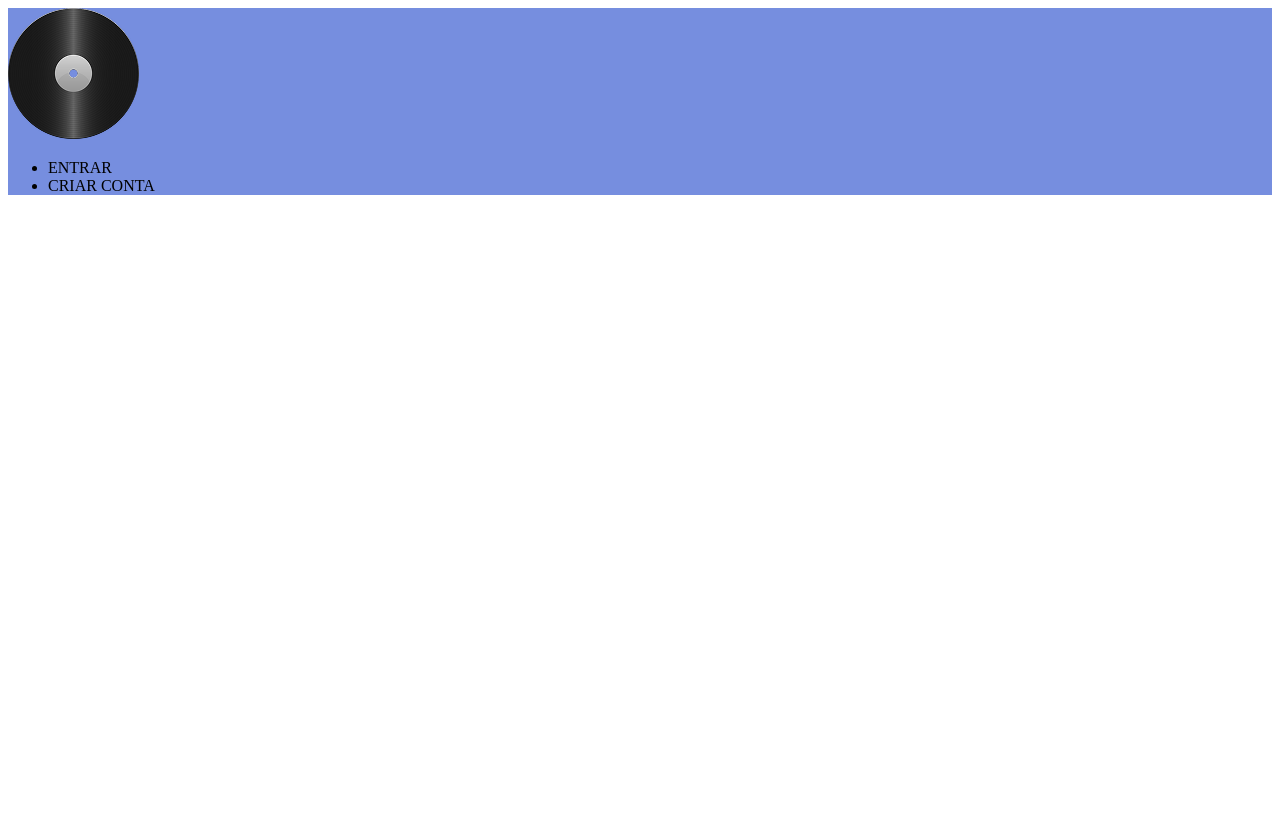
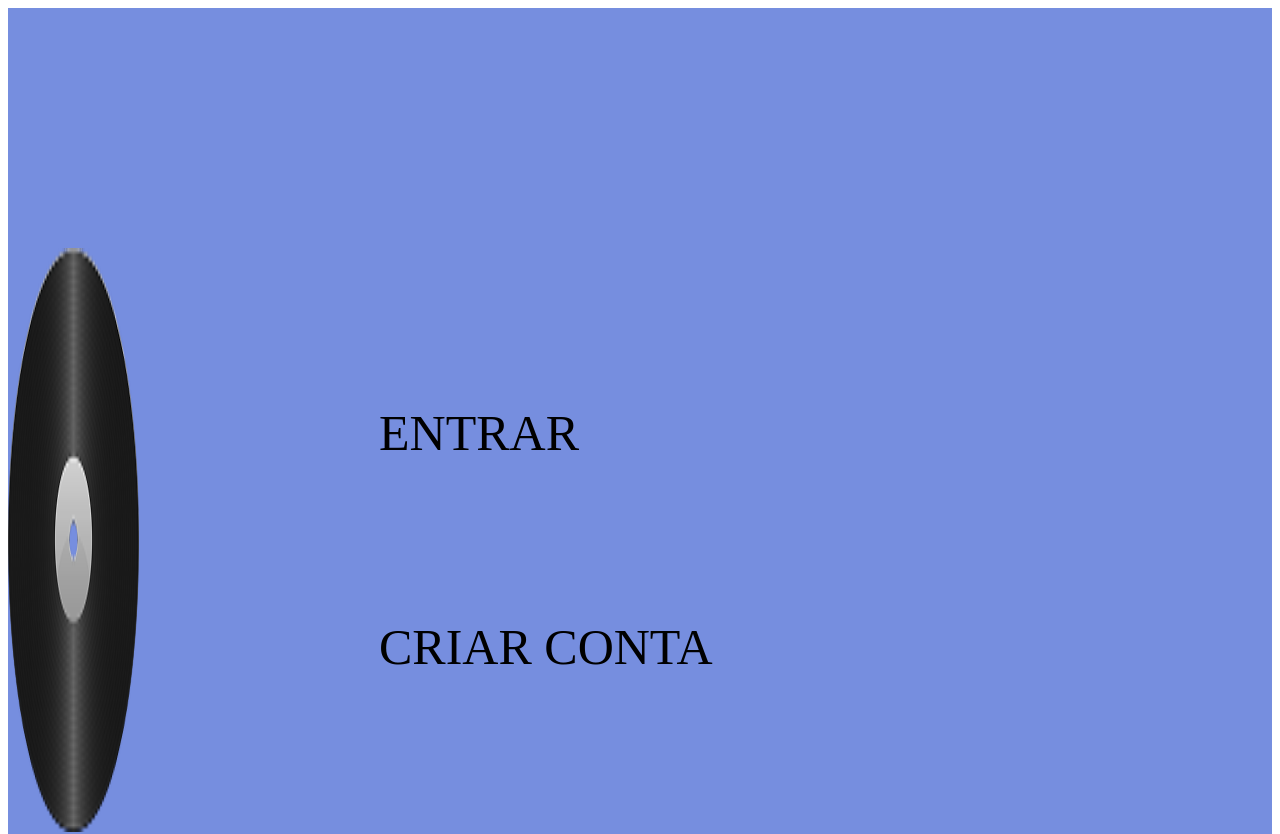
Before and after one commit to amandaheinzen/MysticDiscos, a plain HTML site: page index.html in a window 1280 px wide. Shown: the top 834 px of the page. Before the commit the page ends 800 px from the top, so only its background shows below. Drawn offline with Linux system fonts and the light colour scheme.

Commit message:
Add files via upload

```diff
--- a/index.html
+++ b/index.html
@@ -9,9 +9,9 @@
 <body>
     <header class="cabecalho">
         <img class="cabecalhoImagem" src="img/image (cópia 2).png" alt="disco da logo">
-        <ul>
-            <li>ENTRAR</li>
-            <li>CRIAR CONTA</li>
+        <ul class="cabecalhoListaItem">
+            <li class="cabecalhoListaItem">ENTRAR</li>
+            <li class="cabecalhoListaItem">CRIAR CONTA</li>
         </ul>
     </header>
 </body>
--- a/style.css
+++ b/style.css
@@ -1,4 +1,14 @@
 .cabecalho{
     background-color: rgb(118, 142, 223);
     color:rgb(0, 0, 0);
+    display: flex;
+    justify-content: space-around;
+    padding: 240px 0;
+    font-size: 50px;
 }
+.cabecalhoListaItem{
+display:inline-block;
+margin: 0 120px;
+padding: 78px 0;
+
+}
```
